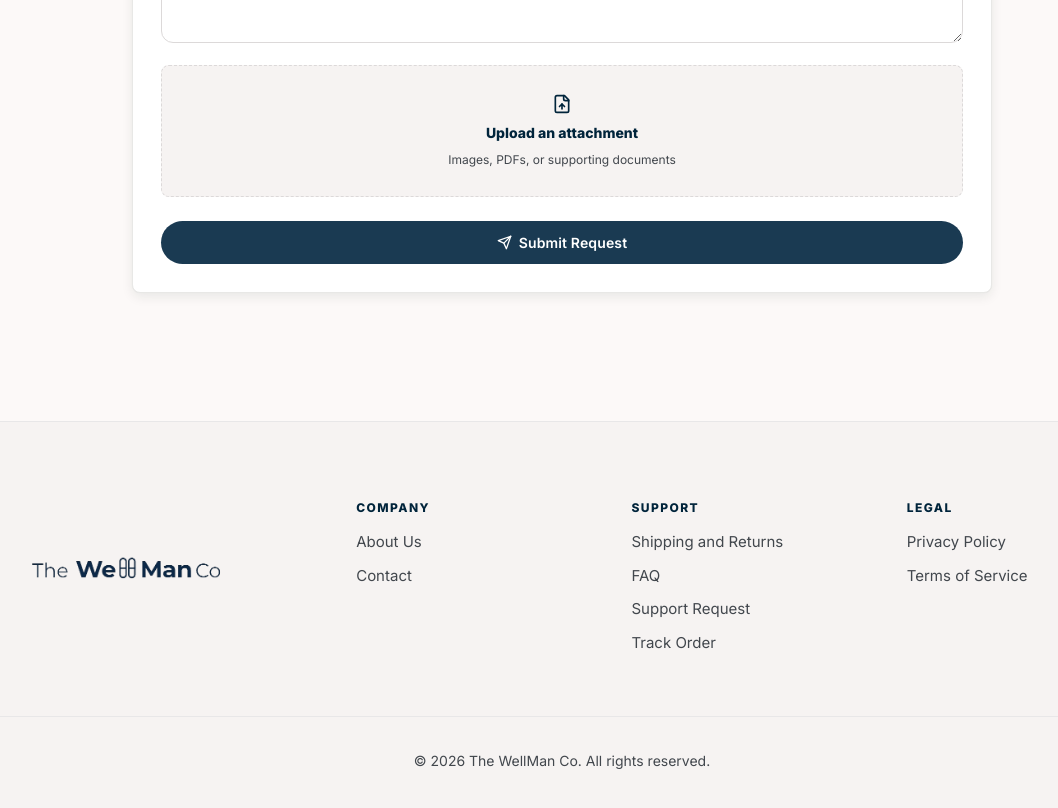
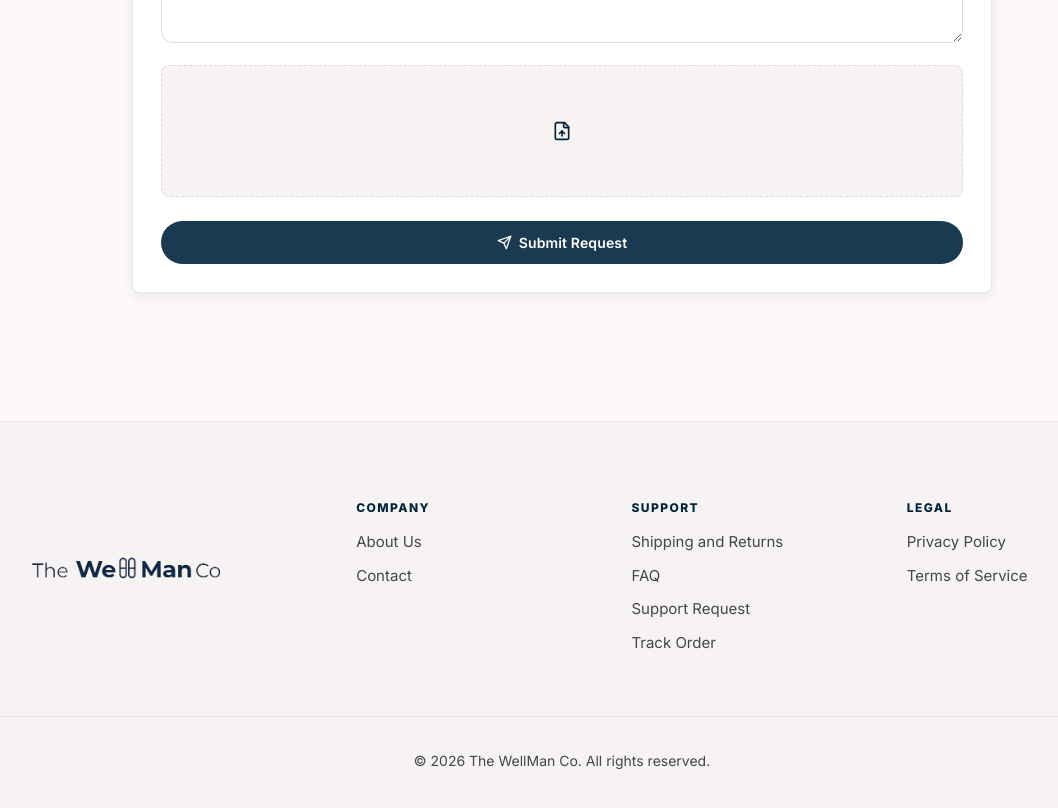
Before and after one commit to growtogetherind/tatvlife1, a React (Vite) app in the folder frontend/: page /support-request in a window 1280 px wide. Shown: the part 1020-1828 px from the top of the page, without its empty margins (78-1136 px from the left). Built offline with nearby package versions, Linux system fonts and the light colour scheme; no server answers.

Commit message:
Remove support upload helper text

```diff
--- a/frontend/src/pages/SupportRequest.jsx
+++ b/frontend/src/pages/SupportRequest.jsx
@@ -83,8 +83,7 @@ const SupportRequest = () => {
                     onChange={event => setAttachmentName(event.target.files?.[0]?.name || '')}
                   />
                   <FileUp size={20} />
-                  <span>{attachmentName || 'Upload an attachment'}</span>
-                  <small>Images, PDFs, or supporting documents</small>
+                  {attachmentName && <span>{attachmentName}</span>}
                 </label>
               </div>
             </div>
```
